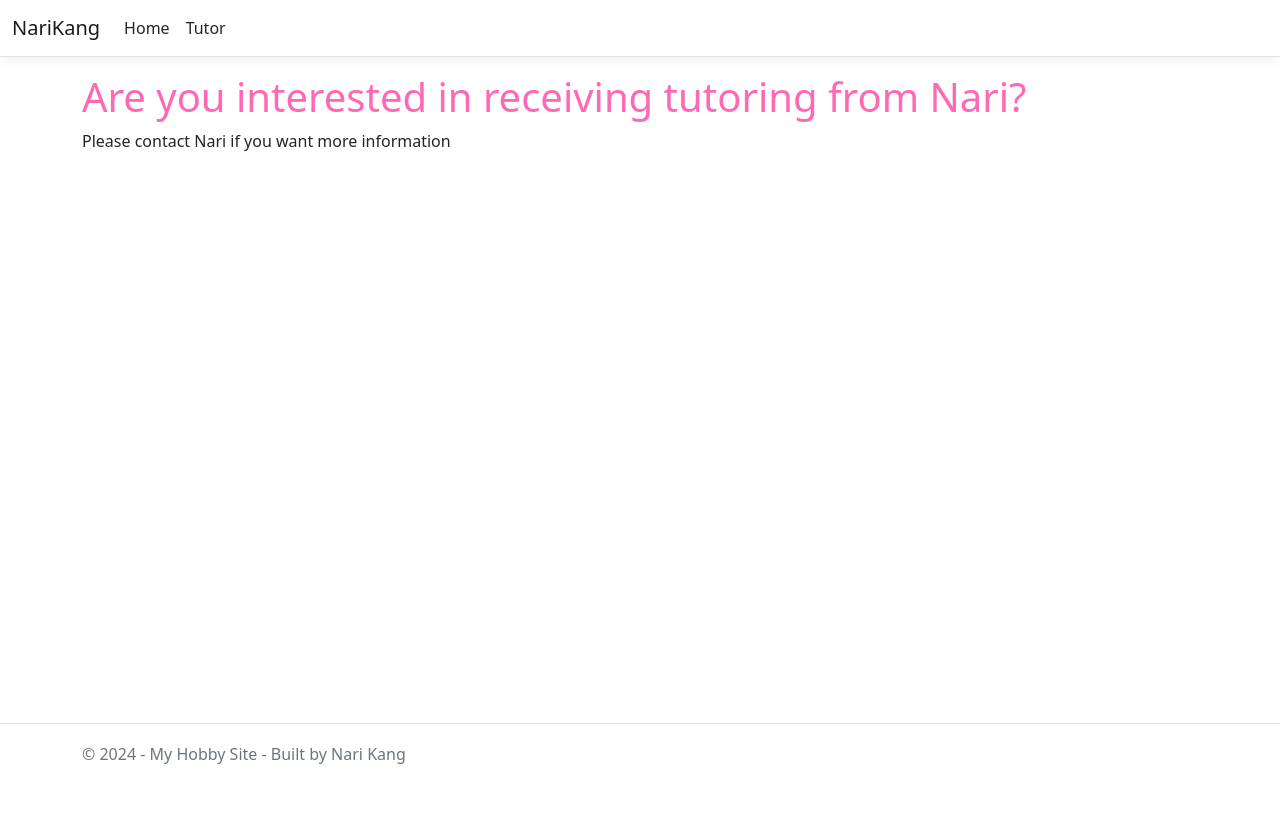
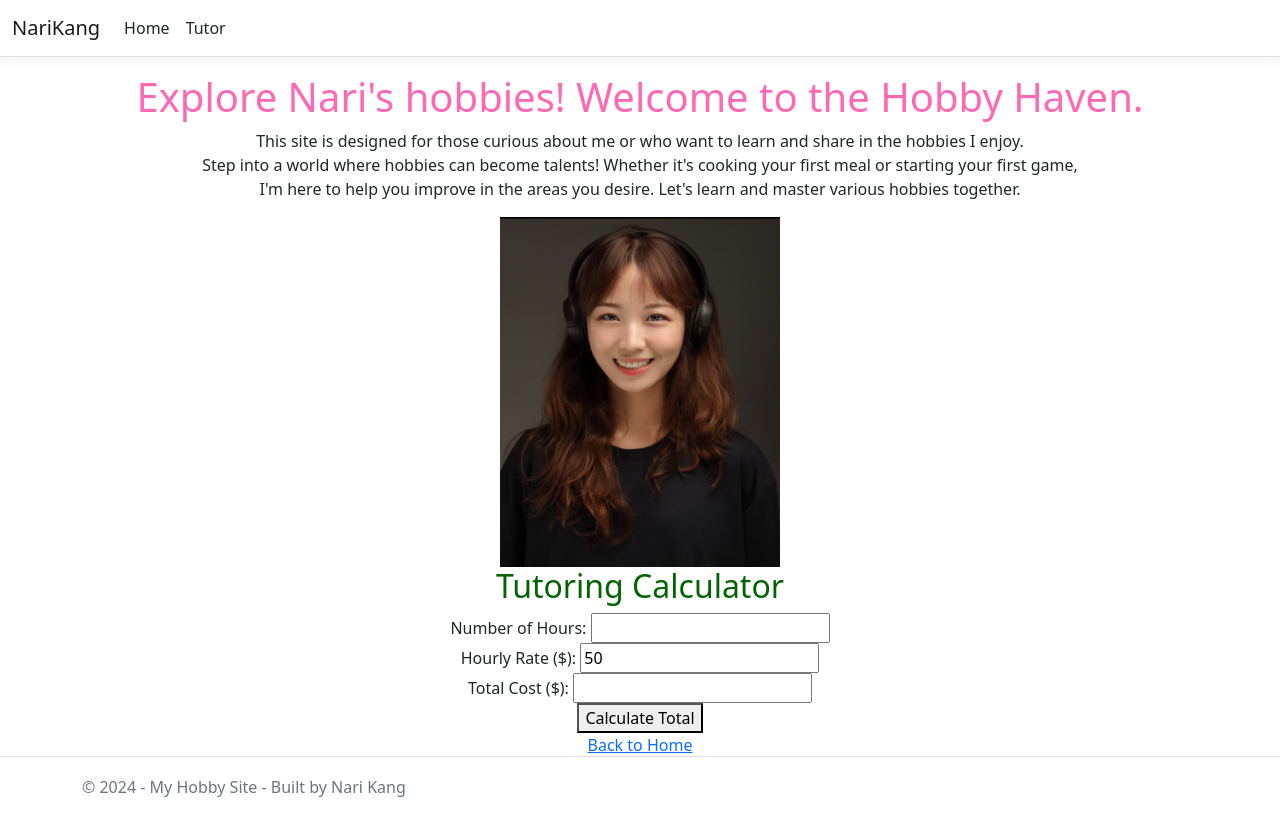
Before and after one commit to narikang/Mission5, an ASP.NET Core app: page /Home/Tutor in a window 1280 px wide. Before the commit the page ends 764 px from the top, so only its background shows below. Run offline with ASP.NET Core 8, Linux system fonts and the light colour scheme; style sheets or scripts are compiled from the project's sources.

Commit message:
Added an icon, changed header and title

```diff
--- a/Controllers/HomeController.cs
+++ b/Controllers/HomeController.cs
@@ -28,5 +28,7 @@ namespace NariKang.Controllers
         {
             return View(new ErrorViewModel { RequestId = Activity.Current?.Id ?? HttpContext.TraceIdentifier });
         }
+
+
     }
 }
--- a/Views/Home/Tutor.cshtml
+++ b/Views/Home/Tutor.cshtml
@@ -1,6 +1,32 @@
+
+<div class="text-center">
+
 @{
-    ViewData["Title"] = "Are you interested in receiving tutoring from Nari?";
+    ViewData["Title"] = "Tutoring Calculator";
 }
-<h1>@ViewData["Title"]</h1>
 
-<p>Please contact Nari if you want more information</p>
+<h2>Tutoring Calculator</h2>
+
+<div>
+    <label for="hours">Number of Hours:</label>
+    <input type="number" id="hours" min="1" required>
+</div>
+
+<div>
+    <label for="rate">Hourly Rate ($):</label>
+    <input type="text" id="rate" value="50" readonly>
+</div>
+
+<div>
+    <label for="total">Total Cost ($):</label>
+    <input type="text" id="total" readonly>
+</div>
+
+<button id="calculate">Calculate Total</button>
+
+<div><a href="/">Back to Home</a></div>
+
+@section Scripts {
+    <script src="~/js/tutoringCalculator.js"></script>
+}
+</div>
--- a/Views/Shared/_Layout.cshtml
+++ b/Views/Shared/_Layout.cshtml
@@ -3,13 +3,15 @@
 <head>
     <meta charset="utf-8" />
     <meta name="viewport" content="width=device-width, initial-scale=1.0" />
-    <title>@ViewData["Title"] - NariKang</title>
+    <title>@ViewData["Title"] - NariKang's Page</title>
     <link rel="stylesheet" href="~/lib/bootstrap/dist/css/bootstrap.min.css" />
     <link rel="stylesheet" href="~/css/site.css" asp-append-version="true" />
     <link rel="stylesheet" href="~/NariKang.styles.css" asp-append-version="true" />
+    <link rel="icon" type="image/png" href="~/logo.png">
 </head>
 <body>
     <header>
+        <script src="https://ajax.googleapis.com/ajax/libs/jquery/3.5.1/jquery.min.js"></script>
         <nav class="navbar navbar-expand-sm navbar-toggleable-sm navbar-light bg-white border-bottom box-shadow mb-3">
             <div class="container-fluid">
                 <a class="navbar-brand" asp-area="" asp-controller="Home" asp-action="Index">NariKang</a>
@@ -29,7 +31,20 @@
                 </div>
             </div>
         </nav>
+        <div class="text-center">
+        <h1>Explore Nari's hobbies! Welcome to the Hobby Haven.</h1>
+        <p>
+            This site is designed for those curious about me or who want to learn and share in the hobbies I enjoy. <br />
+            Step into a world where hobbies can become talents! Whether it's cooking your first meal or starting your first game, <br />
+            I'm here to help you improve in the areas you desire. Let's learn and master various hobbies together.
+        </p>
+        </div>
     </header>
+    <div class="text-center">
+    <img src="~/headphoneprofile.jpeg" class="pic1" />
+    <br />
+
+    </div>
     <div class="container">
         <main role="main" class="pb-3">
             @RenderBody()
--- a/wwwroot/css/site.css
+++ b/wwwroot/css/site.css
@@ -49,3 +49,7 @@ h1 {
         border-radius: 10px; /* Optional: adds rounded corners to the images */
         margin-top: 10px;
     }
+
+h2 {
+    color: darkgreen;
+}
--- a/wwwroot/js/site.js
+++ /dev/null
@@ -1,4 +0,0 @@
-// Please see documentation at https://learn.microsoft.com/aspnet/core/client-side/bundling-and-minification
-// for details on configuring this project to bundle and minify static web assets.
-
-// Write your JavaScript code.
--- /dev/null
+++ b/wwwroot/js/tutoringCalculator.js
@@ -0,0 +1,18 @@
+// Please see documentation at https://learn.microsoft.com/aspnet/core/client-side/bundling-and-minification
+// for details on configuring this project to bundle and minify static web assets.
+
+// Write your JavaScript code.
+$(document).ready(function () {
+    $('#calculate').click(function () {
+        var hours = $('#hours').val();
+        var rate = $('#rate').val();
+        if (hours > 0) {
+            var total = hours * rate;
+            $('#total').val(total.toFixed(2));
+        } else {
+            alert('Please enter a positive number of hours.');
+            $('#hours').val('');
+            $('#total').val('');
+        }
+    });
+});
```
Also changed, not shown: Views/Home/Index.cshtml (+13 -6 lines), wwwroot/logo.png (added).
